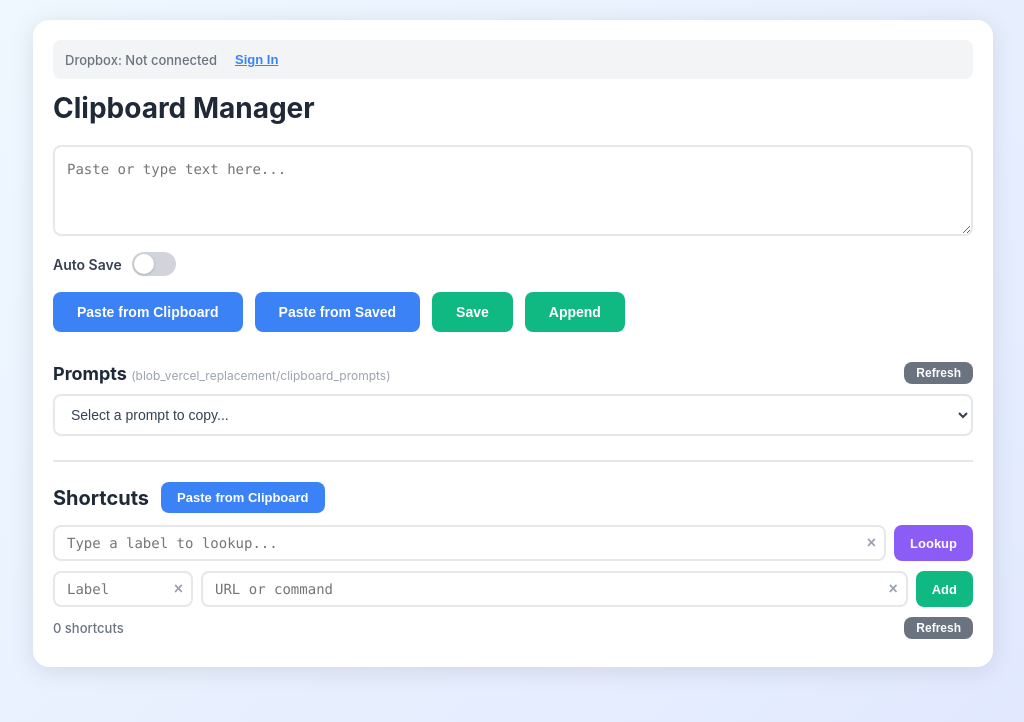
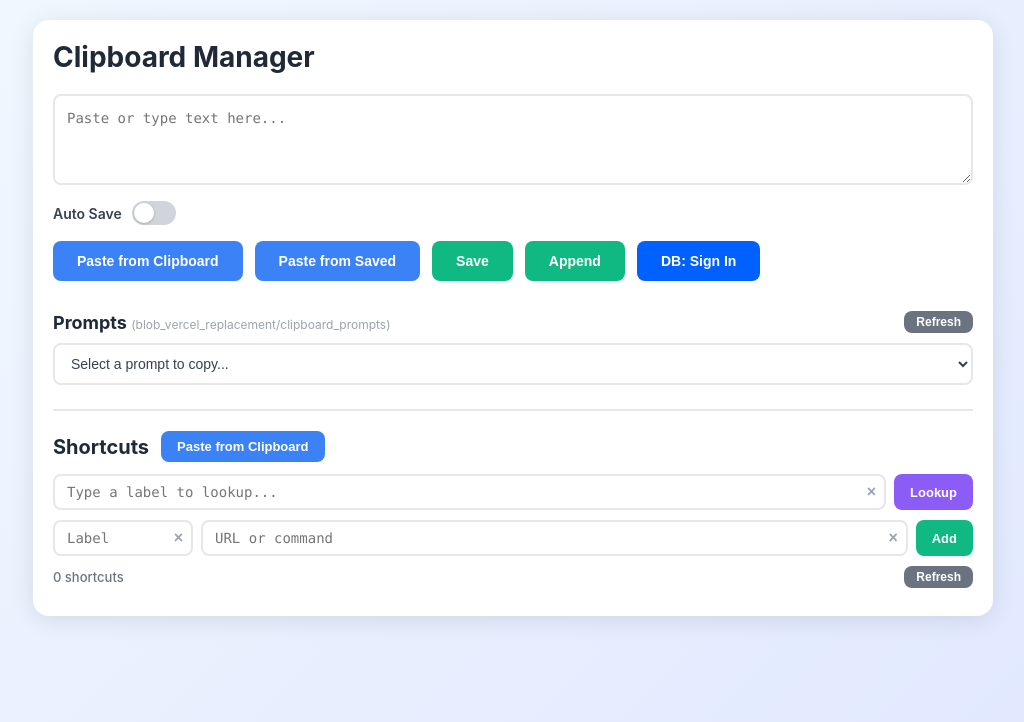
Before and after one commit to firedynasty/clipboard_manager, a React (Create React App) app: page / in a window 1280 px wide. Shown: the top 722 px of the page, without its empty margins (127-1151 px from the left). Built offline with nearby package versions, Linux system fonts and the light colour scheme.

Commit message:
Inline Dropbox button with Save as DB: Sign In / DB: Load
Co-Authored-By: Claude Opus 4.6 (1M context) <noreply@anthropic.com>

```diff
--- a/src/App.css
+++ b/src/App.css
@@ -27,36 +27,12 @@ body {
   height: fit-content;
 }
 
-.dropbox-bar {
-  display: flex;
-  align-items: center;
-  gap: 10px;
-  margin-bottom: 12px;
-  padding: 8px 12px;
-  background: #f3f4f6;
-  border-radius: 8px;
-  font-size: 13px;
+.dropbox-button {
+  background: #0061ff;
 }
 
-.dbx-status {
-  color: #6b7280;
-  font-weight: 500;
-}
-
-.dbx-link-btn {
-  background: none;
-  color: #3b82f6;
-  border: none;
-  padding: 4px 8px;
-  font-size: 13px;
-  font-weight: 600;
-  cursor: pointer;
-  text-decoration: underline;
-}
-
-.dbx-link-btn:hover {
-  color: #2563eb;
-  transform: none;
+.dropbox-button:hover {
+  background: #004ccc;
 }
 
 h1 {
--- a/src/App.js
+++ b/src/App.js
@@ -335,21 +335,6 @@ function App() {
   return (
     <div className="App">
       <div className="container">
-        <div className="dropbox-bar">
-          {dbxSignedIn ? (
-            <>
-              <span className="dbx-status">Dropbox: Connected</span>
-              <button onClick={loadFromDropbox} className="dbx-link-btn">Load</button>
-              <button onClick={handleDropboxSignOut} className="dbx-link-btn">Sign Out</button>
-            </>
-          ) : (
-            <>
-              <span className="dbx-status">Dropbox: Not connected</span>
-              <button onClick={() => window.dropboxSignIn && window.dropboxSignIn()} className="dbx-link-btn">Sign In</button>
-            </>
-          )}
-        </div>
-
         <h1>Clipboard Manager</h1>
 
         <textarea
@@ -380,6 +365,21 @@ function App() {
           </button>
           <button onClick={append} className="save-button">
             Append
+          </button>
+          <button
+            onClick={() =>
+              dbxSignedIn ? loadFromDropbox() : (window.dropboxSignIn && window.dropboxSignIn())
+            }
+            onContextMenu={(e) => {
+              if (dbxSignedIn) {
+                e.preventDefault();
+                handleDropboxSignOut();
+              }
+            }}
+            className="dropbox-button"
+            title={dbxSignedIn ? 'Click to load. Right-click to sign out.' : 'Sign in to Dropbox'}
+          >
+            {dbxSignedIn ? 'DB: Load' : 'DB: Sign In'}
           </button>
         </div>
 
```
